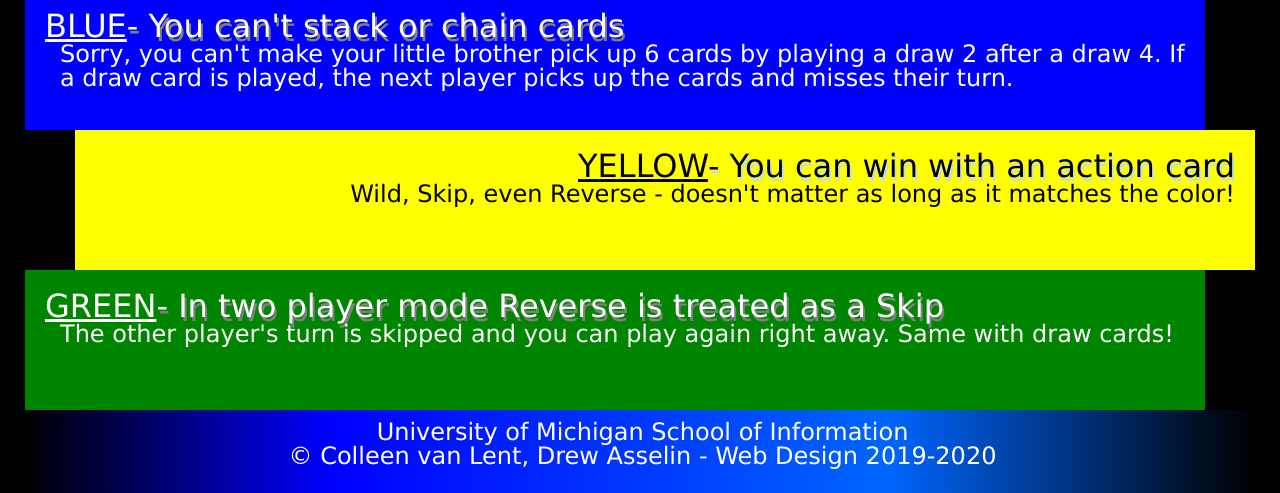
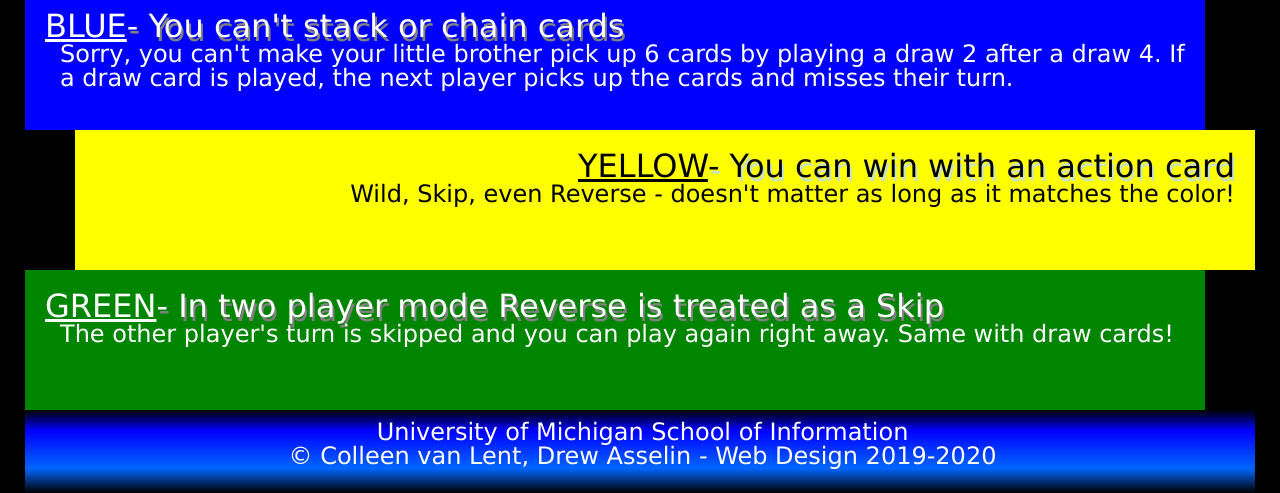
Before and after one commit to jkizzle1/homework2-2022, a plain HTML site: page index.html in a window 1280 px wide. Shown: the part 716-1209 px from the top of the page. Drawn offline with Linux system fonts and the light colour scheme.

Commit message:
Update style.css

```diff
--- a/css/style.css
+++ b/css/style.css
@@ -110,7 +110,7 @@ span{
 }
 
 footer{
-	background: linear-gradient(90deg, #000000 0%, #0000ff 25%, #0066ff 70%, #000000 100%);
+	background-image: linear-gradient(#000000 0%, #0000ff 25%, #0066ff 70%, #000000 100%);
 	text-align: center;
 	padding-top: 10px;
 	padding-right: 10px;
```
